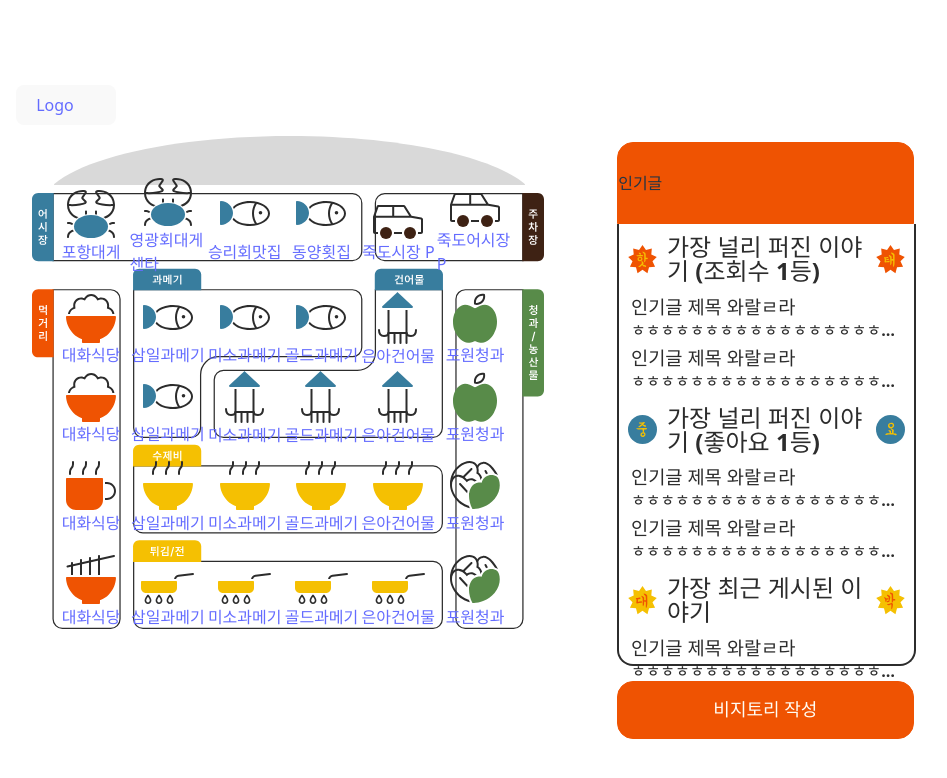
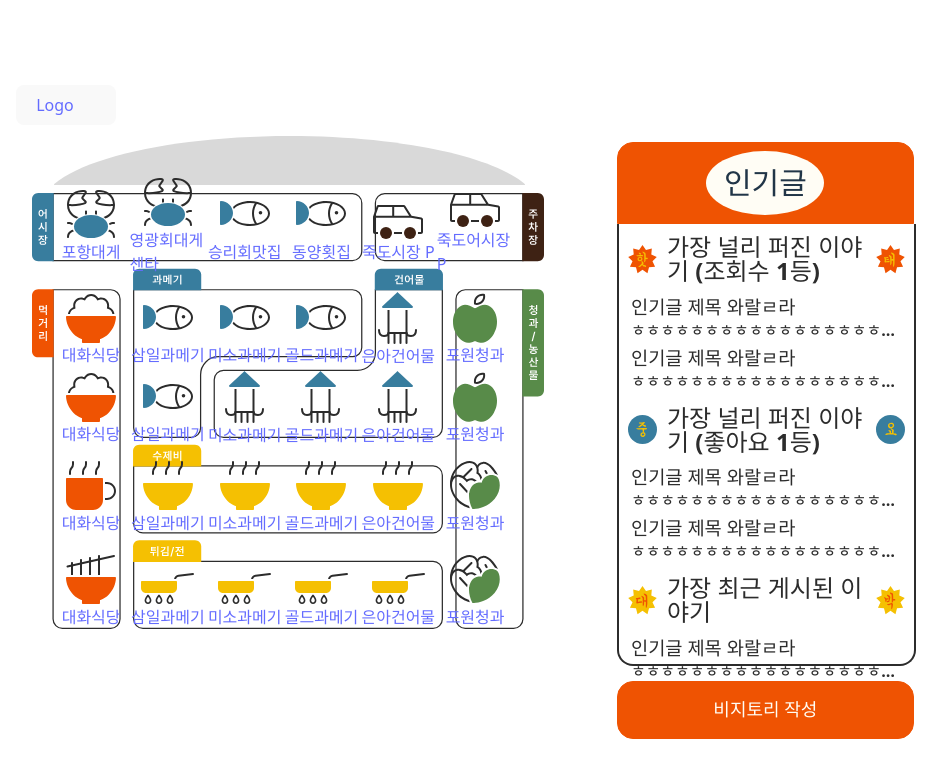
Before and after one commit to LikeLionHGU/Shichimi_Front, a React (Vite) app: page / in a window 1280 px wide. Shown: the top 778 px of the page, without its empty margins (65-1012 px from the left). Built offline with nearby package versions, Linux system fonts and the light colour scheme; the HTML template or start-up script is replaced by a standard one.

Commit message:
stye: Top Popular Post Title layout

```diff
--- a/src/components/PopularContainer.jsx
+++ b/src/components/PopularContainer.jsx
@@ -15,12 +15,28 @@ const Pop_Box= styled.div`
 
 const Top_PopContainer = styled.div`
   display: flex;
+  justify-content: center;
   align-items: center;
   background-color: ${themeColors.red.color};
   border: 1px solid ${themeColors.red.color};
   border-radius: 16px 16px 0 0;
   width: 23vw;
   height: 10vh;
+`;
+
+const Top_Circle = styled.div`
+  display: flex;
+  align-items: center;
+  align-content: center;
+  justify-content: center;
+
+  width: 40%;
+  height: 80%;
+  background-color: ${themeColors.white.color};
+  border-radius: 50%;
+
+  font-size: 30px;
+  font-weight: 800;
 `;
 
 const Bottom_PopContainer = styled.div`
@@ -60,7 +76,7 @@ const Mini_Text =styled.h2`
 //   height: 1px;
 //   background-color: ${themeColors.gray.color};
 //   width: 92%;
-//   margin: 1% 4% 0 4%;
+//   margin: 0 4% 0 4%;
 // `;
 
 const SectionPost = styled.div`
@@ -116,7 +132,9 @@ function PopularContainer () {
     <>
       <Pop_Box>
         <Top_PopContainer>
-          인기글
+          <Top_Circle>
+            인기글
+          </Top_Circle>
         </Top_PopContainer>
 
         <Bottom_PopContainer>
```
